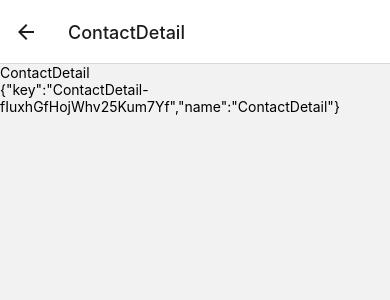
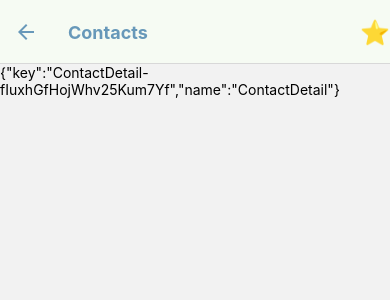
Before and after one commit to sjunka/ContactListRN, a React Native app: screen /ContactDetail in a window 390 px wide. Shown: the top 300 px of the page. Built offline with nearby package versions, Linux system fonts and the light colour scheme; no server answers.

Commit message:
feat: added header navigation and styling

```diff
--- a/App.tsx
+++ b/App.tsx
@@ -1,5 +1,5 @@
 import * as React from 'react';
-
+import {Text, TouchableOpacity, StyleSheet} from 'react-native';
 import {NavigationContainer} from '@react-navigation/native';
 import {createNativeStackNavigator} from '@react-navigation/native-stack';
 
@@ -15,15 +15,49 @@ const App = () => {
         <Stack.Screen
           name="Contacts"
           component={ContactsList}
+          // options={{headerShown: false}}
           options={{
             title: 'Contacts',
             headerTitleAlign: 'center',
+            headerStyle: {
+              backgroundColor: '#F6FBF3',
+            },
+            headerTintColor: 'black',
+            headerTitleStyle: {
+              fontWeight: 'bold',
+            },
           }}
         />
-        <Stack.Screen name="ContactDetail" component={ContactDetail} />
+        <Stack.Screen
+          name="ContactDetail"
+          // options={{headerShown: false}}
+          options={{
+            title: 'Contacts',
+            headerTitleAlign: 'left',
+            headerStyle: {
+              backgroundColor: '#F6FBF3',
+            },
+            headerTintColor: '#6798B9',
+            headerTitleStyle: {
+              fontWeight: 'bold',
+            },
+            headerRight: () => (
+              <TouchableOpacity onPress={() => console.log('Star pressed')}>
+                <Text style={styles.emoji}>⭐</Text>
+              </TouchableOpacity>
+            ),
+          }}
+          component={ContactDetail}
+        />
       </Stack.Navigator>
     </NavigationContainer>
   );
 };
 
+const styles = StyleSheet.create({
+  emoji: {
+    fontSize: 24,
+  },
+});
+
 export default App;
--- a/package.json
+++ b/package.json
@@ -16,7 +16,8 @@
     "react": "18.2.0",
     "react-native": "0.74.0",
     "react-native-safe-area-context": "^4.10.1",
-    "react-native-screens": "^3.31.1"
+    "react-native-screens": "^3.31.1",
+    "react-native-vector-icons": "^10.0.3"
   },
   "devDependencies": {
     "@babel/core": "^7.20.0",
--- /dev/null
+++ b/src/components/UI/Header.jsx
@@ -0,0 +1,28 @@
+import React from 'react';
+import {View, Text, StyleSheet, Dimensions} from 'react-native';
+
+const Header = () => {
+  return (
+    <View style={styles.container}>
+      <Text style={styles.text}>Contacts</Text>
+    </View>
+  );
+};
+
+const {width} = Dimensions.get('window');
+const fontSize = width < 400 ? 18 : 20;
+
+const styles = StyleSheet.create({
+  container: {
+    backgroundColor: '#a6a6a6',
+    paddingVertical: 18,
+    alignItems: 'center',
+  },
+  text: {
+    fontWeight: 'bold',
+    fontSize: fontSize,
+    color: 'black',
+  },
+});
+
+export default Header;
--- /dev/null
+++ b/src/components/UI/HeaderWithNavigation.jsx
@@ -0,0 +1,44 @@
+import React from 'react';
+import {
+  View,
+  Text,
+  StyleSheet,
+  Dimensions,
+  TouchableOpacity,
+} from 'react-native';
+import {useNavigation} from '@react-navigation/native';
+import Icon from 'react-native-vector-icons/FontAwesome';
+
+const HeaderWithNavigation = () => {
+  const navigation = useNavigation();
+
+  return (
+    <View style={styles.container}>
+      <TouchableOpacity onPress={() => navigation.goBack()}>
+        <Icon name="arrow-left" size={30} color="#000" />
+      </TouchableOpacity>
+      <Text style={styles.emoji}>⭐</Text>
+    </View>
+  );
+};
+
+const {width} = Dimensions.get('window');
+const fontSize = width < 400 ? 18 : 20;
+
+const styles = StyleSheet.create({
+  container: {
+    flexDirection: 'row',
+    justifyContent: 'space-between',
+    alignItems: 'center',
+    backgroundColor: '#a6a6a6',
+    paddingVertical: 18,
+  },
+  text: {
+    fontSize,
+  },
+  emoji: {
+    fontSize: 24,
+  },
+});
+
+export default HeaderWithNavigation;
--- a/src/screens/ContactDetail.jsx
+++ b/src/screens/ContactDetail.jsx
@@ -1,11 +1,29 @@
-import {View, Text} from 'react-native';
+import {View, Text, SafeAreaView, StyleSheet} from 'react-native';
 import React from 'react';
+
+import HeaderWithNavigation from '../components/UI/HeaderWithNavigation';
 
 export default function ContactDetail({route}) {
   return (
-    <View>
-      <Text>ContactDetail</Text>
+    <SafeAreaView style={styles.container}>
+      {/* <HeaderWithNavigation /> */}
       <Text>{JSON.stringify(route)}</Text>
-    </View>
+    </SafeAreaView>
   );
 }
+
+const styles = StyleSheet.create({
+  loaderContainer: {
+    flex: 1,
+    justifyContent: 'center',
+    alignItems: 'center',
+    height: '100%',
+    backgroundColor: '#F8F8F8',
+  },
+
+  container: {
+    flex: 1,
+    flexDirection: 'column',
+    height: '100%',
+  },
+});
--- a/src/screens/ContactsList.jsx
+++ b/src/screens/ContactsList.jsx
@@ -1,8 +1,13 @@
 import React from 'react';
 import {useState, useEffect} from 'react';
-import {View, Text, SectionList, TouchableOpacity} from 'react-native';
+import {
+  View,
+  Text,
+  SectionList,
+  TouchableOpacity,
+  StyleSheet,
+} from 'react-native';
 import {SafeAreaView} from 'react-native-safe-area-context';
-import {StyleSheet} from 'react-native';
 
 import useFetchURL from '../hooks/useFetchURL';
 
@@ -11,6 +16,8 @@ import {
   FAVORITES_CONTACTS,
   NON_FAVORITES_CONTACTS,
 } from '../utils/assets/constants';
+
+import Header from '../components/UI/Header';
 
 export default function ContactsList({navigation}) {
   const {data, loading} = useFetchURL(url);
@@ -68,6 +75,7 @@ export default function ContactsList({navigation}) {
 
   return (
     <SafeAreaView style={styles.container}>
+      {/* <Header /> */}
       <SectionList
         sections={ContactListData}
         keyExtractor={(item, index) => item + index}
@@ -86,37 +94,10 @@ const styles = StyleSheet.create({
     height: '100%',
     backgroundColor: '#F8F8F8',
   },
-  text: {
-    fontSize: 30,
-    fontWeight: 'bold',
-    fontFamily: 'Avenir',
-  },
+
   container: {
     flex: 1,
     flexDirection: 'column',
     height: '100%',
-    backgroundColor: '#F8F8F8',
-  },
-  sectionTop: {
-    flexBasis: '10%',
-    paddingHorizontal: 20,
-  },
-  sectionTop2: {
-    flexBasis: '25%',
-    paddingHorizontal: 20,
-  },
-  sectionMiddle: {
-    flexBasis: '55%',
-    paddingHorizontal: 20,
-  },
-  sectionBottom: {
-    flexBasis: '16%',
-  },
-  textMovimientos: {
-    fontSize: 14,
-    fontWeight: 'bold',
-    color: '#9B9898',
-    marginTop: 20,
-    fontFamily: 'Avenir',
   },
 });
```
Also changed, not shown: 1 other file (tests, documents, lock files or other folders).
